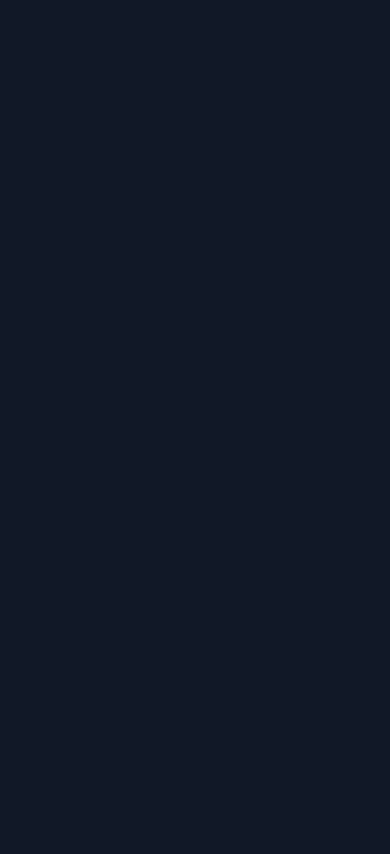
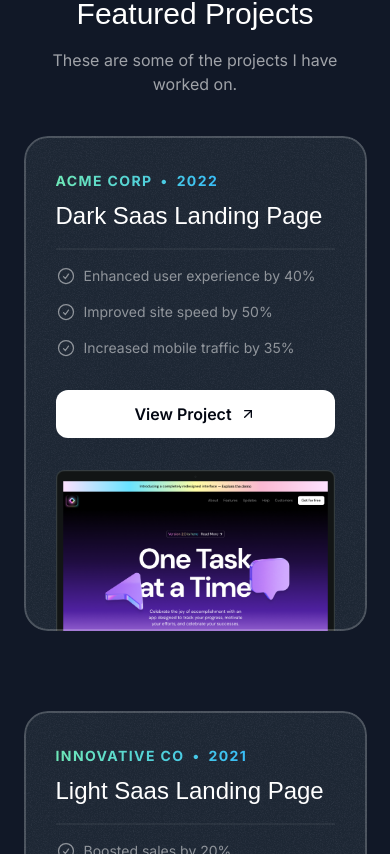
Before and after one commit to Sadrach-Harmasantyo/my-portofolio, a Next.js app: page / in a window 390 px wide. Shown: the part 850-1704 px from the top of the page. Before the commit the page ends 1009 px from the top, so only its background shows below. Built offline with nearby package versions, Linux system fonts and the light colour scheme; a web font is replaced by a local one.

Commit message:
feat: add projects section

```diff
--- a/src/app/globals.css
+++ b/src/app/globals.css
@@ -11,3 +11,9 @@
     @apply absolute inset-0 border-2 top-1/2 left-1/2 -translate-x-1/2 -translate-y-1/2 rounded-full border-emerald-300/5 shadow-[0_0_80px_inset] shadow-emerald-300/5;
   }
 }
+
+@layer utilities {
+  .container {
+    @apply lg:max-w-5xl;
+  }
+}
--- a/src/app/page.tsx
+++ b/src/app/page.tsx
@@ -1,11 +1,13 @@
 import Header from "@/sections/Header";
 import Hero from "@/sections/Hero";
+import Projects from "@/sections/Projects";
 
 export default function Home() {
   return (
     <div>
       <Header />
       <Hero />
+      <Projects />
     </div>
   );
 }
--- a/src/sections/Projects.tsx
+++ b/src/sections/Projects.tsx
@@ -0,0 +1,93 @@
+import React from "react";
+import darkSaasLandingPage from "@/assets/images/dark-saas-landing-page.png";
+import lightSaasLandingPage from "@/assets/images/light-saas-landing-page.png";
+import aiStartupLandingPage from "@/assets/images/ai-startup-landing-page.png";
+import CheckCircleIcon from "@/assets/icons/check-circle.svg";
+import ArrowUpRightIcon from "@/assets/icons/arrow-up-right.svg";
+import grainImage from "@/assets/images/grain.jpg";
+import Image from "next/image";
+
+const portfolioProjects = [
+  {
+    company: "Acme Corp",
+    year: "2022",
+    title: "Dark Saas Landing Page",
+    results: [{ title: "Enhanced user experience by 40%" }, { title: "Improved site speed by 50%" }, { title: "Increased mobile traffic by 35%" }],
+    link: "https://youtu.be/4k7IdSLxh6w",
+    image: darkSaasLandingPage,
+  },
+  {
+    company: "Innovative Co",
+    year: "2021",
+    title: "Light Saas Landing Page",
+    results: [{ title: "Boosted sales by 20%" }, { title: "Expanded customer reach by 35%" }, { title: "Increased brand awareness by 15%" }],
+    link: "https://youtu.be/7hi5zwO75yc",
+    image: lightSaasLandingPage,
+  },
+  {
+    company: "Quantum Dynamics",
+    year: "2023",
+    title: "AI Startup Landing Page",
+    results: [{ title: "Enhanced user experience by 40%" }, { title: "Improved site speed by 50%" }, { title: "Increased mobile traffic by 35%" }],
+    link: "https://youtu.be/Z7I5uSRHMHg",
+    image: aiStartupLandingPage,
+  },
+];
+
+export default function Projects() {
+  return (
+    <section className="pb-16 lg:py-24">
+      <div className="container">
+        <div className="flex justify-center">
+          <p className="uppercase font-semibold tracking-widest bg-gradient-to-r from-emerald-300 to-sky-400 text-center text-transparent bg-clip-text ">Real-World Results</p>
+        </div>
+        <h2 className="font-serif text-3xl md:text-5xl text-center mt-6">Featured Projects</h2>
+        <p className="text-center md:text-lg lg:text-xl text-white/60 mt-4 max-w-md mx-auto">These are some of the projects I have worked on.</p>
+
+        <div className="flex flex-col mt-10 md:mt-20 gap-20">
+          {portfolioProjects.map((project, index) => (
+            <div
+              key={index}
+              className="bg-gray-800 rounded-3xl relative z-0 overflow-hidden after:z-10 after:content-[''] after:absolute after:inset-0 after:outline-2 after:outline after:-outline-offset-2 after:rounded-3xl after:outline-white/20 px-8 pt-8 md:px-10 md:pt-12 lg:pt-16 lg:px-20 after:pointer-events-none"
+            >
+              <div
+                className="absolute inset-0 -z-10 opacity-5"
+                style={{
+                  backgroundImage: `url(${grainImage.src})`,
+                }}
+              ></div>
+              <div className="lg:grid lg:grid-cols-2 lg:gap-16">
+                <div className="lg:pb-16">
+                  <div className="bg-gradient-to-r from-emerald-300 to-sky-400 inline-flex gap-2 font-bold uppercase tracking-widest text-sm text-transparent bg-clip-text">
+                    <span>{project.company}</span>
+                    <span>&bull;</span>
+                    <span>{project.year}</span>
+                  </div>
+                  <h3 className="font-serif text-2xl md:text-4xl mt-2 md:mt-5">{project.title}</h3>
+                  <hr className="border-t-2 border-white/5 mt-4 md:mt-5" />
+                  <ul className="flex flex-col gap-4 mt-4 md:mt-5">
+                    {project.results.map((result, index) => (
+                      <li key={index} className="flex gap-2 text-sm md:text-base text-white/50">
+                        <CheckCircleIcon className="size-5 md:size-6" />
+                        <span>{result.title}</span>
+                      </li>
+                    ))}
+                  </ul>
+                  <a href={project.link}>
+                    <button className="bg-white text-gray-950 h-12 w-full md:w-auto px-6 rounded-xl font-semibold inline-flex items-center justify-center gap-2 mt-8">
+                      <span>View Project</span>
+                      <ArrowUpRightIcon className="size-4" />
+                    </button>
+                  </a>
+                </div>
+                <div className="relative">
+                  <Image src={project.image} alt={project.title} className="mt-8 -mb-4 md:-mb-0 lg:mt-0 lg:absolute lg:h-full lg:w-auto lg:max-w-none" />
+                </div>
+              </div>
+            </div>
+          ))}
+        </div>
+      </div>
+    </section>
+  );
+}
```
